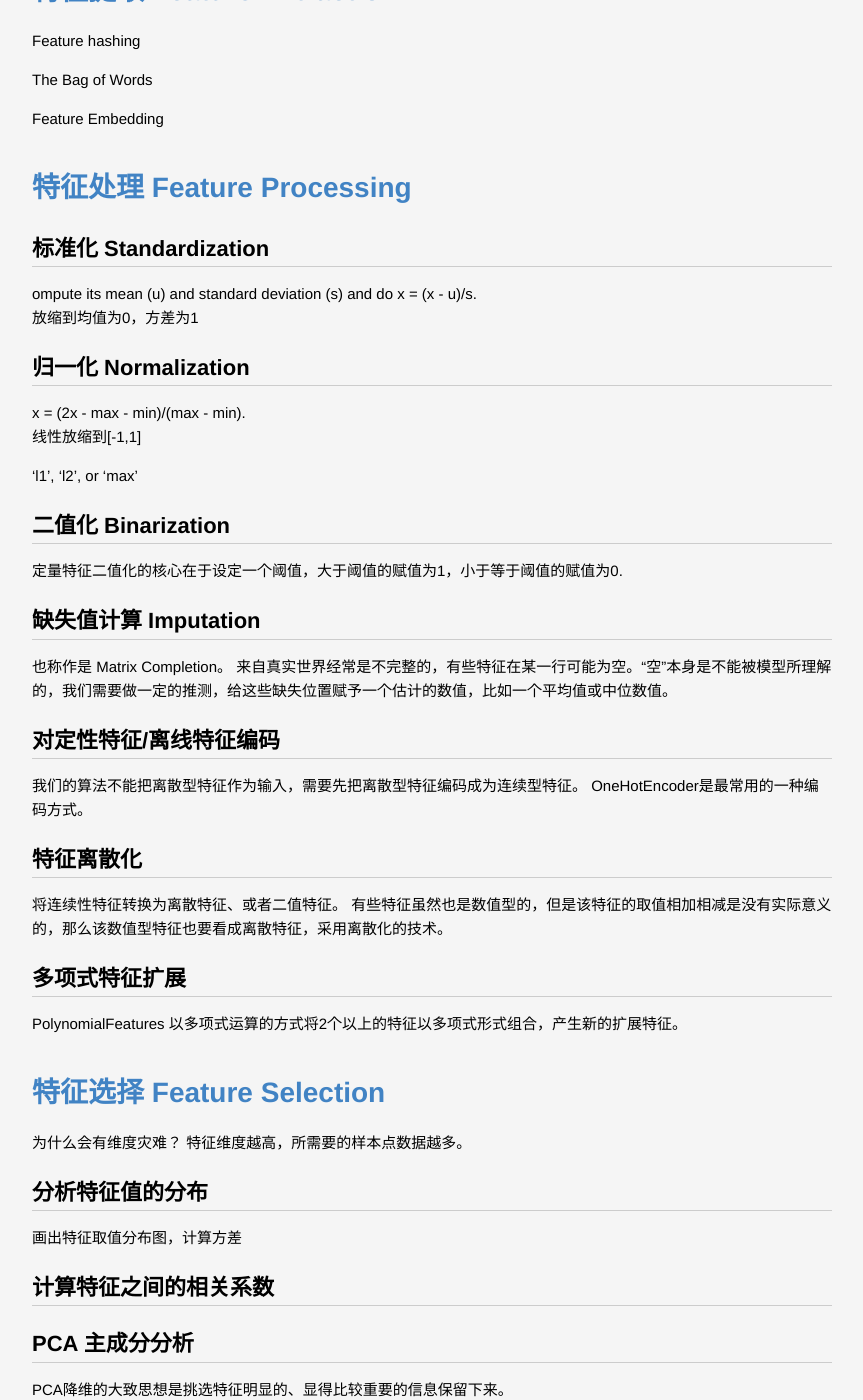
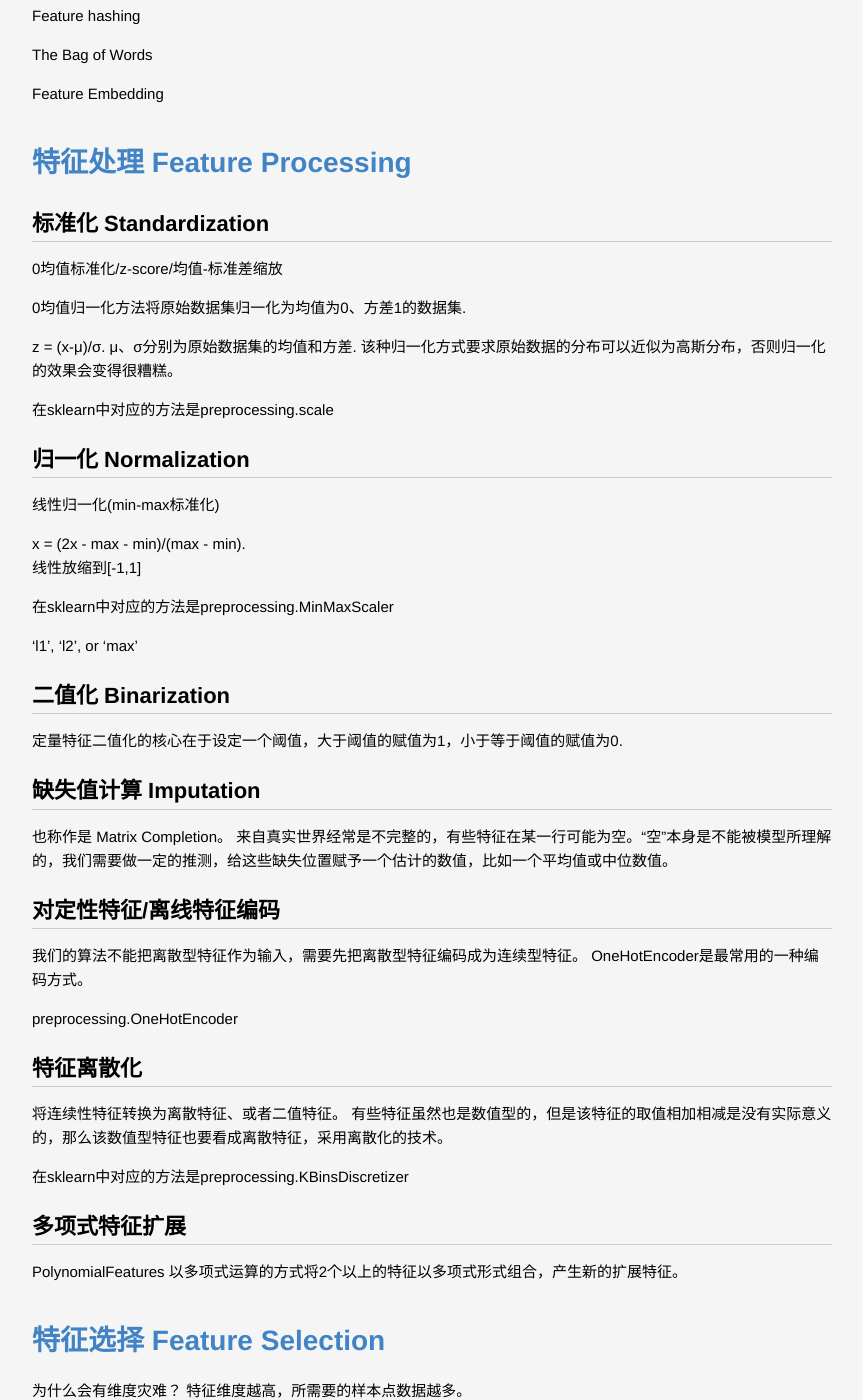
Before and after one commit to lucky521/blog, a Jekyll site: the page built from _posts/ml/2018-04-18-feature-engineering.markdown, in a window 1280 px wide and 1400 px high, scrolled down 2894 px. Shown: the whole window, without its empty margins (208-1071 px from the left). Built offline with Jekyll 4.4.1, drawn with Linux system fonts in a browser that asks for light colours; some of the changed text lies outside the part shown.

Commit message:
update blog

```diff
--- a/_posts/ml/2018-04-18-feature-engineering.markdown
+++ b/_posts/ml/2018-04-18-feature-engineering.markdown
@@ -77,13 +77,29 @@
 
 ## 标准化 Standardization
 
-ompute its mean (u) and standard deviation (s) and do x = (x - u)/s.
-放缩到均值为0，方差为1
+0均值标准化/z-score/均值-标准差缩放
+
+0均值归一化方法将原始数据集归一化为均值为0、方差1的数据集.
+
+z = (x-μ)/σ.
+μ、σ分别为原始数据集的均值和方差.
+该种归一化方式要求原始数据的分布可以近似为高斯分布，否则归一化的效果会变得很糟糕。
+
+在sklearn中对应的方法是preprocessing.scale
+
 
 ## 归一化 Normalization
 
+线性归一化(min-max标准化)
+
 x = (2x - max - min)/(max - min).
 线性放缩到[-1,1]
+
+
+在sklearn中对应的方法是preprocessing.MinMaxScaler
+
+
+
 
 ‘l1’, ‘l2’, or ‘max’
 
@@ -102,12 +118,14 @@
 
 我们的算法不能把离散型特征作为输入，需要先把离散型特征编码成为连续型特征。 OneHotEncoder是最常用的一种编码方式。
 
+preprocessing.OneHotEncoder
 
 ## 特征离散化
 
 将连续性特征转换为离散特征、或者二值特征。
 有些特征虽然也是数值型的，但是该特征的取值相加相减是没有实际意义的，那么该数值型特征也要看成离散特征，采用离散化的技术。
 
+在sklearn中对应的方法是preprocessing.KBinsDiscretizer
 
 ## 多项式特征扩展
 
@@ -229,15 +247,19 @@
 
 
 
+
+
+
+
 # 样本数据的存储格式
 
-## CSV格式
+## CSV格式 和 TSV格式
+
+其文件以纯文本形式存储表格数据（数字和文本），文件的每一行都是一个数据记录。
+一般需要一个首行来表明每一列的字段名称。
+列与列之间由逗号或者tab分割。
 
 Comma-separated values。
-其文件以纯文本形式存储表格数据（数字和文本），文件的每一行都是一个数据记录
-
-
-## TSV格式
 
 Tab-separated values。
 
@@ -245,7 +267,10 @@
 ## svmlight格式
 
 
+
+
 ## TFRecord格式
+
 
 
 
```
Also changed, not shown: _posts/ml/2017-08-15-Basic-of-Machine-Learning.markdown (+11 -1 lines).
